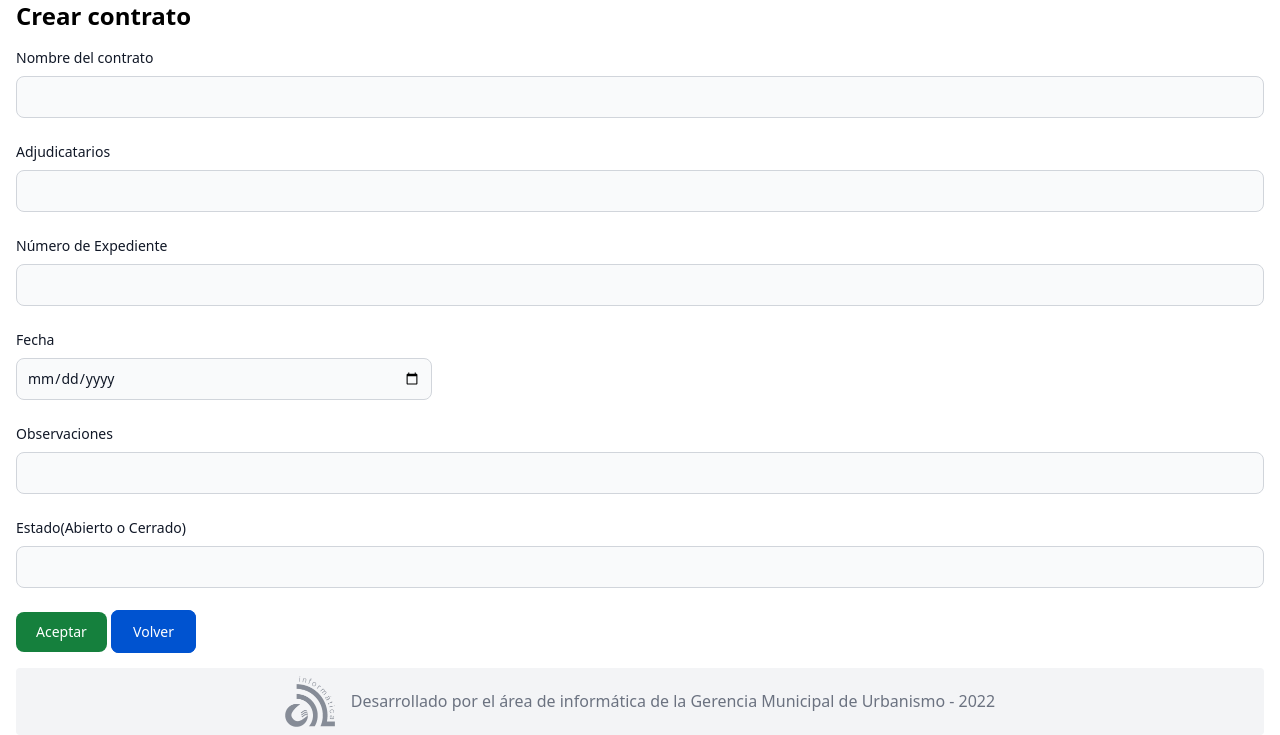
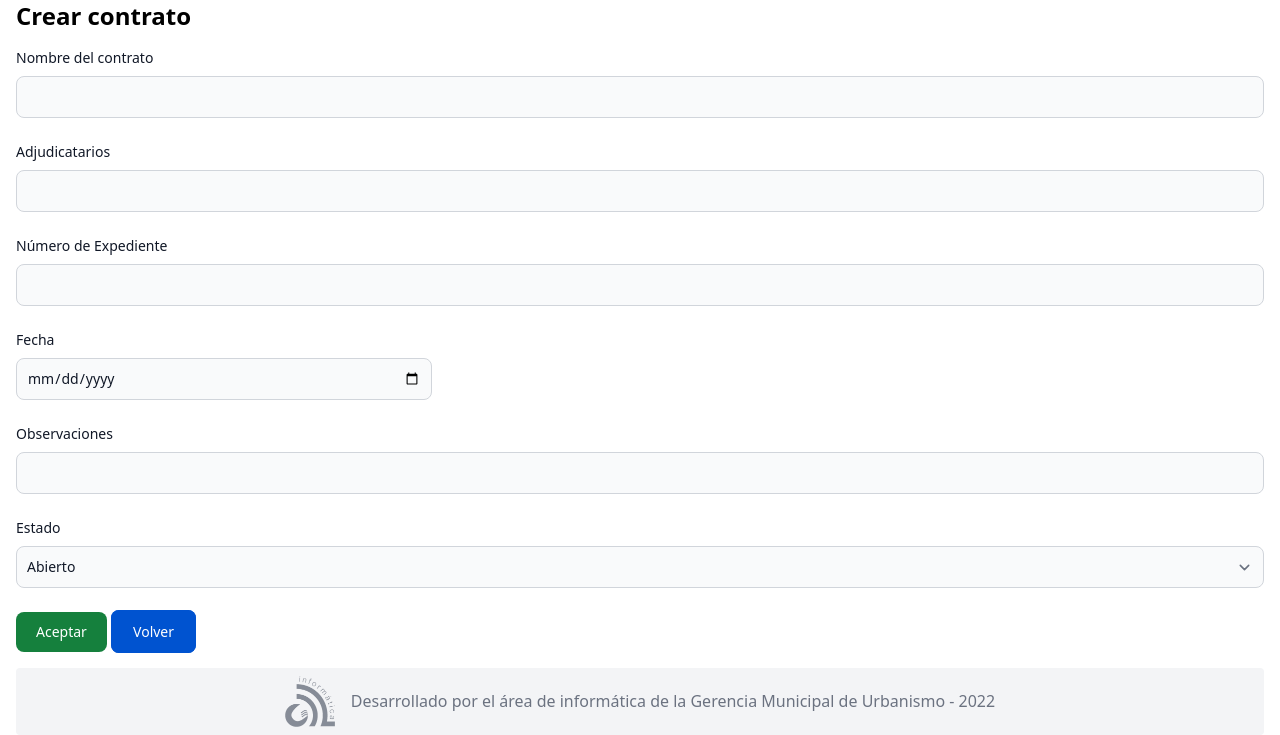
Before and after one commit to MiguelGutierrezParejo/inventario, a Laravel app: page /contratos/create in a window 1280 px wide. Shown: the part 134-869 px from the top of the page. Run offline with Laravel 8, Linux system fonts and the light colour scheme; a user stored in the database is signed in; data comes from the database, SQL or seed files in the repository; style sheets or scripts are compiled from the project's sources.

Commit message:
contratos abiertos o cerrados hecho bien

```diff
--- a/app/Http/Controllers/ContratosController.php
+++ b/app/Http/Controllers/ContratosController.php
@@ -66,7 +66,7 @@ class ContratosController extends Controller
         $contrato->NumExpediente = $validados['NumExpediente'];
         $contrato->Fecha = new DateTime($validados['Fecha']);
         $contrato->Observaciones = $validados['Observaciones'];
-        $contrato->Estado = $validados['Estado'];
+        $contrato->Estado = $validados['Estado'] == '1' ? 1 : 0;
 
         $contrato->save();
 
@@ -95,7 +95,7 @@ class ContratosController extends Controller
             'NumExpediente' => $validados['NumExpediente'],
             'Fecha' => date('Y-m-d', strtotime($validados['Fecha'])),
             'Observaciones' => $validados['Observaciones'],
-            'Estado' => $validados['Estado']
+            'Estado' => $validados['Estado'] == '1' ? 1 : 0,
         ]);
 
         return redirect('contratos/'. $contrato->Id)->with('success', 'Contrato editado con éxito.');
--- a/resources/views/components/contratos/form.blade.php
+++ b/resources/views/components/contratos/form.blade.php
@@ -77,13 +77,13 @@
 </div>
 
 <div class="mb-6">
-    <label for="Estado"
-        class="text-sm font-medium text-gray-900 block mb-2 @error('Estado') text-red-500 @enderror">
-        Estado(Abierto o Cerrado)
+    <label for="Estado" class="text-sm font-medium text-gray-900 block mb-2 @error('Estado') text-red-500 @enderror">
+        Estado
     </label>
-    <input type="text" name="Estado" id="Estado"
-        class="bg-gray-50 border border-gray-300 text-gray-900 sm:text-sm rounded-lg focus:ring-blue-500 focus:border-blue-500 block w-full p-2.5 @error('Estado') border-red-500 @enderror"
-        value="{{ old('Estado', $contrato->Estado) }}">
+    <select name="Estado" id="Estado" class="bg-gray-50 border border-gray-300 text-gray-900 sm:text-sm rounded-lg focus:ring-blue-500 focus:border-blue-500 block w-full p-2.5 @error('Estado') border-red-500 @enderror">
+        <option value="1" {{ old('Estado', $contrato->Estado) == 1 ? 'selected' : '' }}>Abierto</option>
+        <option value="0" {{ old('Estado', $contrato->Estado) == 0 ? '' : '' }}>Cerrado</option>
+    </select>
     @error('Estado')
         <p class="text-red-500 text-sm mt-1">
             {{ $message }}
--- a/resources/views/contratos/index.blade.php
+++ b/resources/views/contratos/index.blade.php
@@ -62,7 +62,7 @@
                          </td>
                         <td class="border border-slate-300 px-6 py-4">
                            <div class="text-sm text-gray-900">
-                                {{ $contrato->Estado }}
+                            {{ $contrato->Estado == 1 ? 'Abierto' : 'Cerrado' }}
                            </div>
                         </td>
                      </tr>
--- a/resources/views/contratos/show.blade.php
+++ b/resources/views/contratos/show.blade.php
@@ -21,7 +21,7 @@
             <span class="font-thin"> {{date('d-m-Y', strtotime($contrato->Fecha))}}</span>
         </h3>
         <h3 class="border-t mb-2 pt-3 font-semibold">Estado:
-            <span class="font-thin">{{ $contrato->Estado }}</span>
+            <span class="font-thin"> {{ $contrato->Estado == 1 ? 'Abierto' : 'Cerrado' }}</span>
         </h3>
         <h3 class="border-t mb-2 pt-3 font-semibold">Observaciones:
             <span class="font-thin">{{ $contrato->Observaciones }}</span>
```
Also changed, not shown: resources/views/contratos/edit.blade.php (+6 -6 lines).
